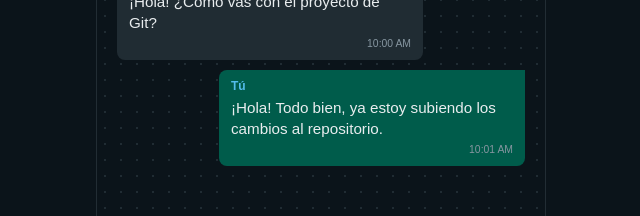
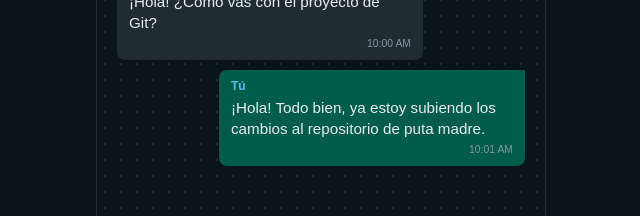
Before and after one commit to elpapu-web/DORODORO, a plain HTML site: page index.html in a window 1280 px wide. Shown: the part 209-425 px from the top of the page, without its empty margins (319-959 px from the left). Drawn offline with Linux system fonts and the light colour scheme.

Commit message:
camilotr

```diff
--- a/index.html
+++ b/index.html
@@ -112,7 +112,8 @@
       <!-- MENSAJE 2 -->
       <div class="message sent">
         <div class="user-name">Tú</div>
-        ¡Hola! Todo bien, ya estoy subiendo los cambios al repositorio.
+        ¡Hola! Todo bien, ya estoy subiendo los cambios al repositorio
+        de puta madre.
         <div class="timestamp">10:01 AM</div>
       </div>
 
```
Also changed, not shown: DORORO.txt.
